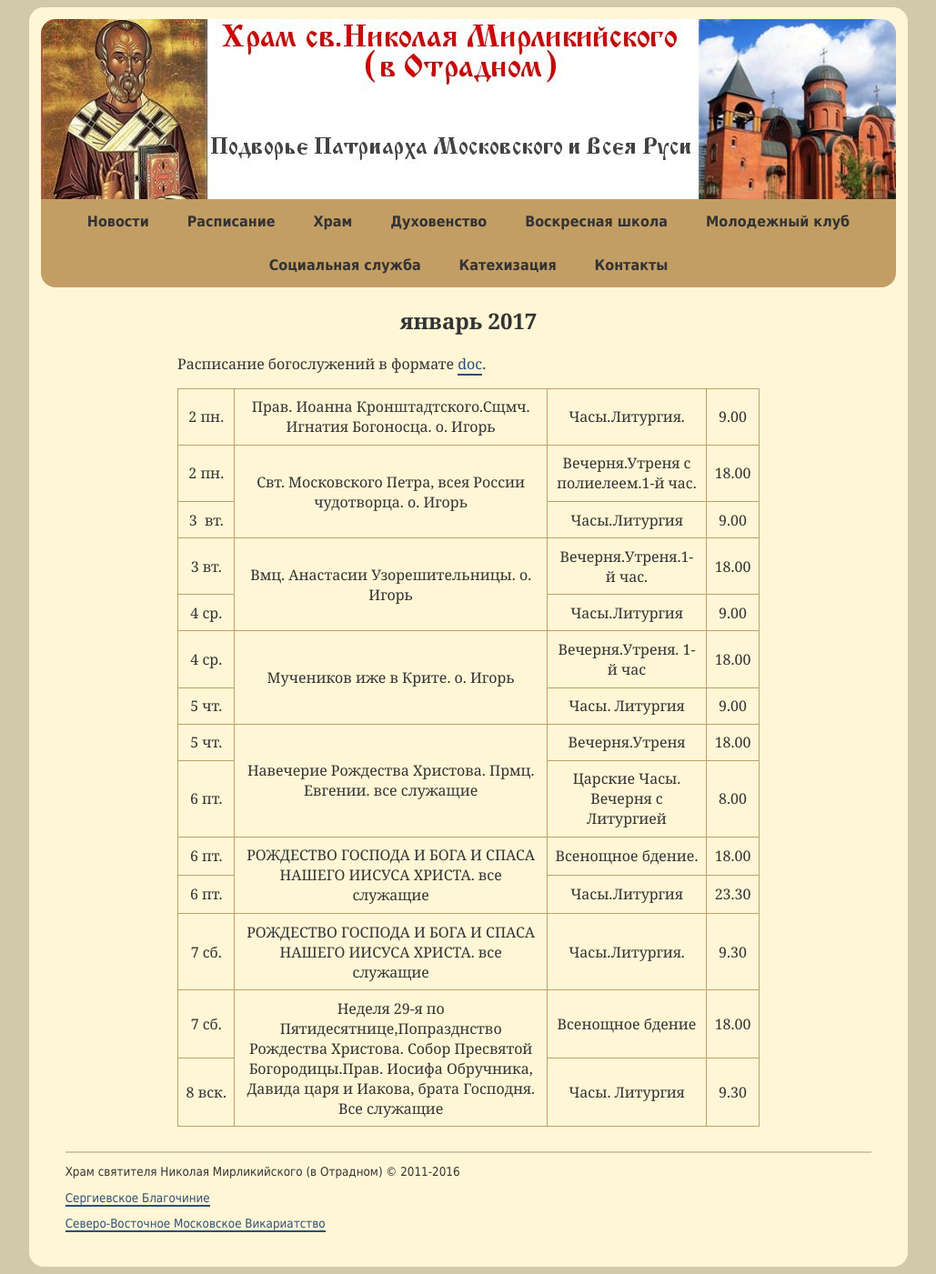
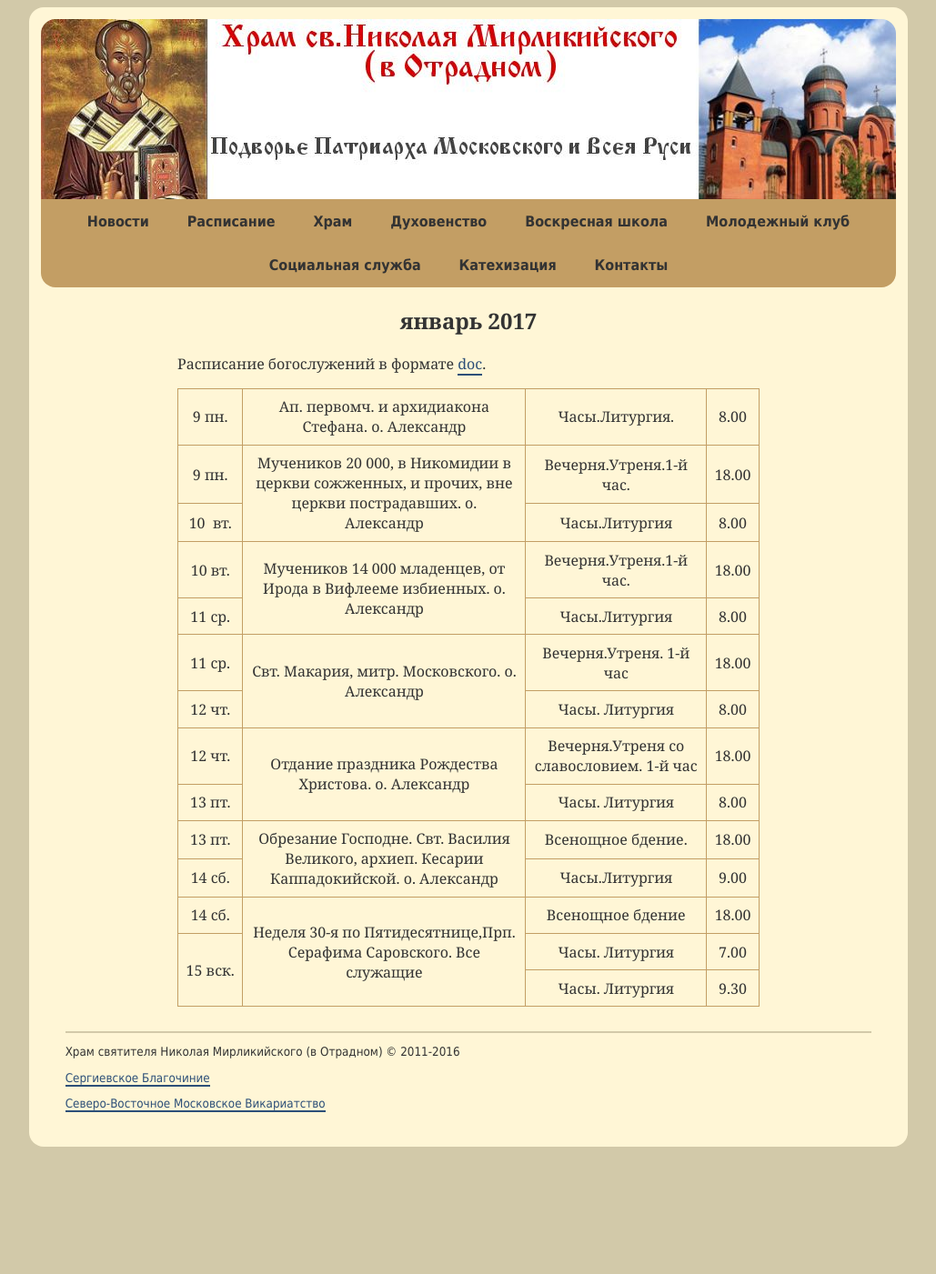
Before and after one commit to hramotradnoe/hramotradnoe.github.io, a Jekyll site: the page built from schedule/index.html, in a window 1280 px wide. Shown: the whole page at 91% size, without its empty margins (125-1154 px from the left). Built offline with Jekyll 4.4.1, drawn with Linux system fonts in a browser that asks for light colours; after the commit the page ends 1269 px from its top, so only the background shows below that.

Commit message:
Update schedule.yml

```diff
--- a/_data/schedule.yml
+++ b/_data/schedule.yml
@@ -1,61 +1,59 @@
 period: январь 2017
 link: "https://docs.google.com/document/d/1_o-GxFoLOUeIGDYI_TAx00IJBXjGjPG1RDHQ4mCoUw4/edit"
 timetable:
- - description : "Прав. Иоанна Кронштадтского.Сщмч. Игнатия Богоносца. о. Игорь"
+ - description : "Ап. первомч. и архидиакона Стефана. о. Александр"
    services    :
-      - day   : 2&nbsp;пн.
-        time  : '9.00'
+      - day   : 9&nbsp;пн.
+        time  : '8.00'
         title : "Часы.Литургия."
- - description : "Свт. Московского Петра, всея России чудотворца. о. Игорь"
+ - description : "Мучеников 20 000, в Никомидии в церкви сожженных, и прочих, вне церкви пострадавших. о. Александр"
    services    :
-      - day   : 2&nbsp;пн.
+      - day   : 9&nbsp;пн.
         time  : '18.00'
-        title : "Вечерня.Утреня с полиелеем.1-й час."
-      - day   : 3&nbsp; вт.
+        title : "Вечерня.Утреня.1-й час."
+      - day   : 10&nbsp; вт.
+        time  : '8.00'
+        title : "Часы.Литургия"
+ - description : "Мучеников 14 000 младенцев, от Ирода в Вифлееме избиенных. о. Александр"
+   services    :
+      - day   : 10&nbsp;вт.
+        time  : '18.00'
+        title : "Вечерня.Утреня.1-й час."
+      - day   : 11&nbsp;ср.
+        time  : '8.00'
+        title : "Часы.Литургия"
+ - description : "Свт. Макария, митр. Московского. о. Александр"
+   services    :
+      - day   : 11&nbsp;ср.
+        time  : '18.00'
+        title : "Вечерня.Утреня. 1-й час"
+      - day   : 12&nbsp;чт.
+        time  : '8.00'
+        title : "Часы. Литургия"
+ - description : "Отдание праздника Рождества Христова. о. Александр"
+   services    :
+      - day   : 12&nbsp;чт.
+        time  : '18.00'
+        title : "Вечерня.Утреня со славословием. 1-й час"
+      - day   : 13&nbsp;пт.
+        time  : '8.00'
+        title : "Часы. Литургия"
+ - description : "Обрезание Господне. Свт. Василия Великого, архиеп. Кесарии Каппадокийской. о. Александр"
+   services    :
+      - day   : 13&nbsp;пт.
+        time  : '18.00'
+        title : "Всенощное бдение."
+      - day   : 14&nbsp;сб.
         time  : '9.00'
         title : "Часы.Литургия"
- - description : "Вмц. Анастасии Узорешительницы. о. Игорь"
+ - description : "Неделя 30-я по Пятидесятнице,Прп. Серафима Саровского. Все служащие"
    services    :
-      - day   : 3&nbsp;вт.
-        time  : '18.00'
-        title : "Вечерня.Утреня.1-й час."
-      - day   : 4&nbsp;ср.
-        time  : '9.00'
-        title : "Часы.Литургия"
- - description : "Мучеников иже в Крите. о. Игорь"
-   services    :
-      - day   : 4&nbsp;ср.
-        time  : '18.00'
-        title : "Вечерня.Утреня. 1-й час"
-      - day   : 5&nbsp;чт.
-        time  : '9.00'
-        title : "Часы. Литургия"
- - description : "Навечерие Рождества Христова. Прмц. Евгении. все служащие"
-   services    :
-      - day   : 5&nbsp;чт.
-        time  : '18.00'
-        title : "Вечерня.Утреня"
-      - day   : 6&nbsp;пт.
-        time  : '8.00'
-        title : "Царские Часы. Вечерня с Литургией"
- - description : "РОЖДЕСТВО ГОСПОДА И БОГА И СПАСА НАШЕГО ИИСУСА ХРИСТА. все служащие"
-   services    :
-      - day   : 6&nbsp;пт.
-        time  : '18.00'
-        title : "Всенощное бдение."
-      - day   : 6&nbsp;пт.
-        time  : '23.30'
-        title : "Часы.Литургия"
- - description : "РОЖДЕСТВО ГОСПОДА И БОГА И СПАСА НАШЕГО ИИСУСА ХРИСТА. все служащие"
-   services    :
-      - day   : 7&nbsp;сб.
-        time  : '9.30'
-        title : "Часы.Литургия."
- - description : "Неделя 29-я по Пятидесятнице,Попразднство Рождества Христова. Собор Пресвятой Богородицы.Прав. Иосифа Обручника, Давида царя и Иакова, брата Господня. Все служащие"
-   services    :
-      - day   : 7&nbsp;сб.
+      - day   : 14&nbsp;сб.
         time  : '18.00'
         title : "Всенощное бдение"
-      - day   : 8&nbsp;вск.
+      - day   : 15&nbsp;вск.
+        time  : '7.00'
+        title : "Часы. Литургия"
+      - day   : 15&nbsp;вск.
         time  : '9.30'
         title : "Часы. Литургия"
```
